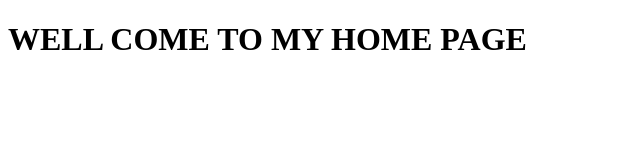
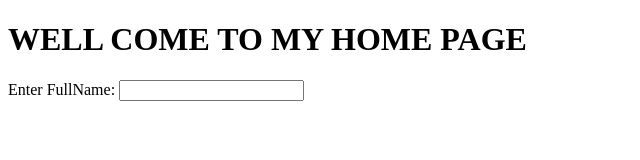
Before and after one commit to BagalMonika12/Webpages-Project, a plain HTML site: page index.html in a window 1280 px wide. Shown: the whole page, without its empty margins (0-640 px from the left). Drawn offline with Linux system fonts and the light colour scheme.

Commit message:
add lable tag on home page

```diff
--- a/index.html
+++ b/index.html
@@ -6,6 +6,8 @@
     <body>
         <h1>WELL COME TO MY HOME PAGE</h1>
         <form>
+        <label for="inputFullName">Enter FullName: </label>
+      <input type="text" id="inputFullName" />
 
         </form>
         </body>
```
